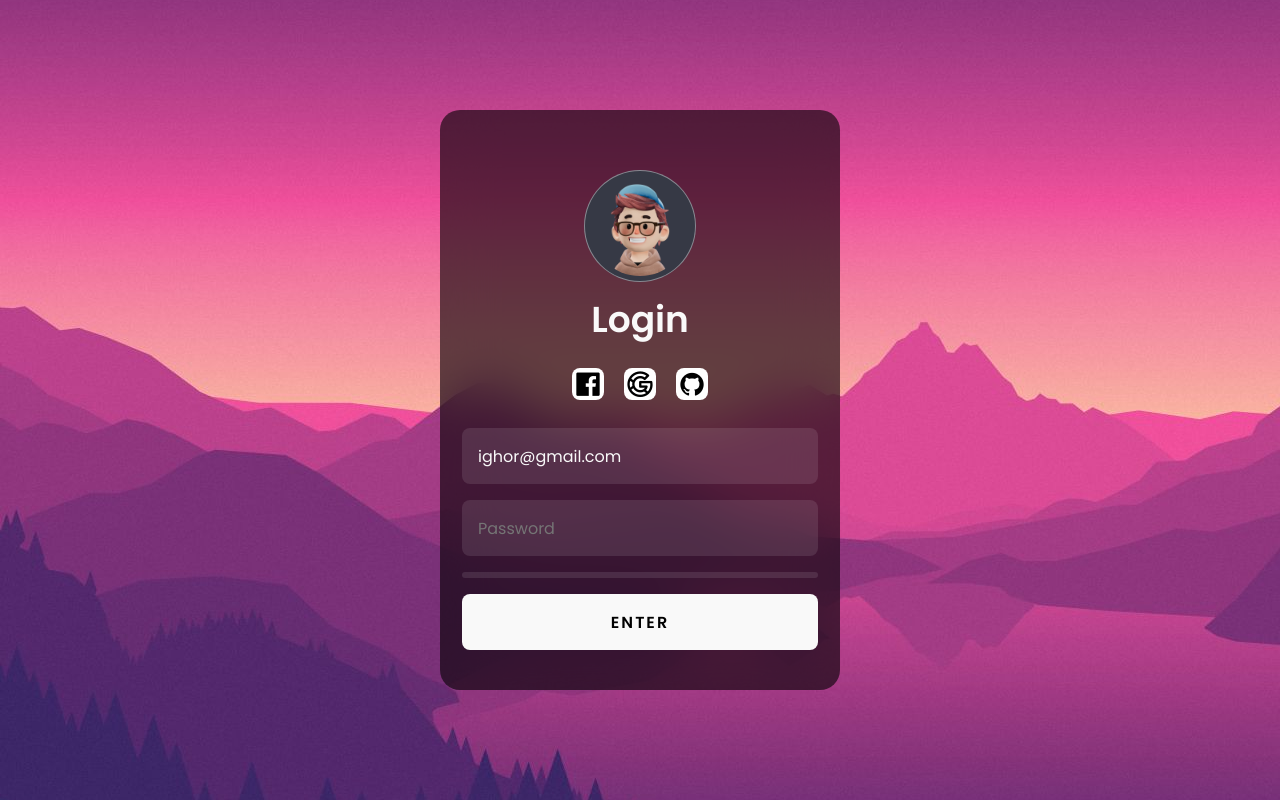
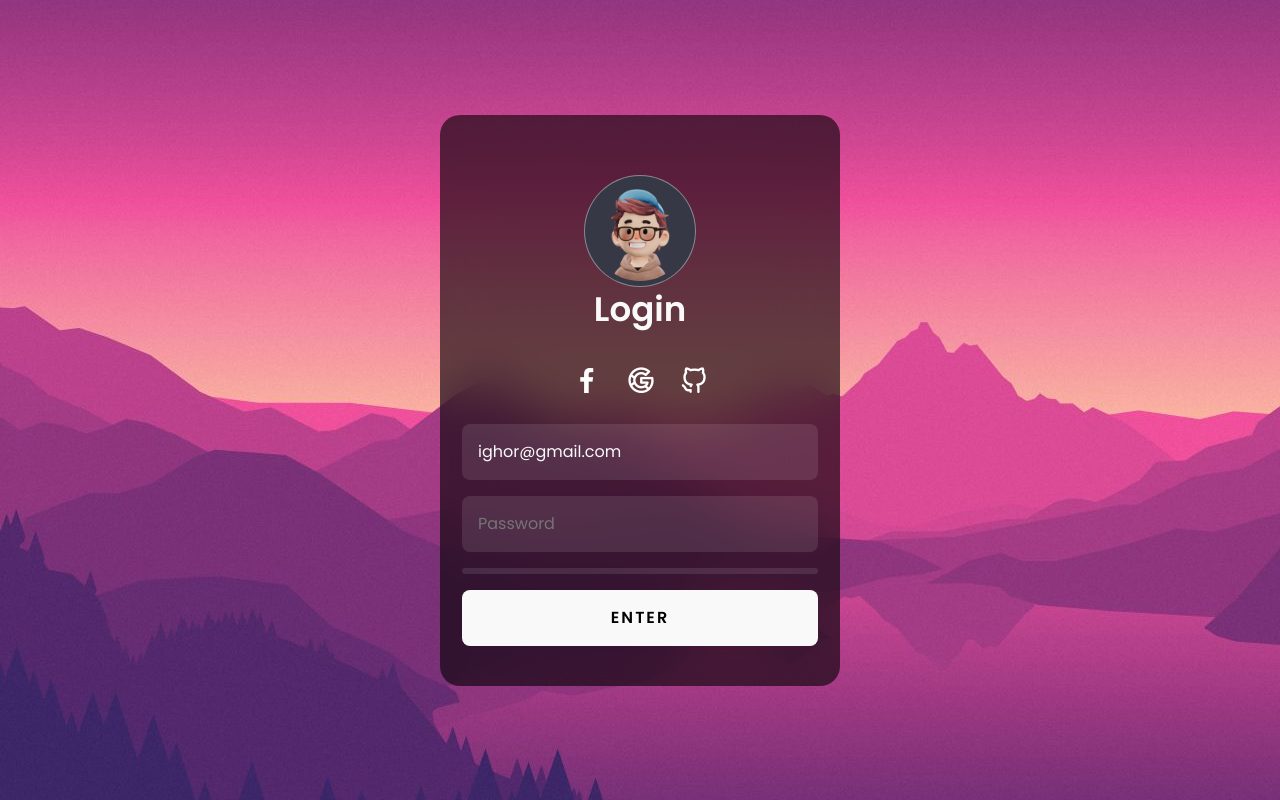
Before and after one commit to ighoralves/sign-up, a website built with Parcel: page index.html in a window 1280 px wide. Built offline with nearby package versions, Linux system fonts and the light colour scheme.

Commit message:
projeto finalizado

```diff
--- a/assets/styles/components/Main.scss
+++ b/assets/styles/components/Main.scss
@@ -19,26 +19,28 @@
     text-align: center;
   }
 
-  &-content {
-    // width: 300px;
-    margin: 0 auto;
-  }
+  // &-content {
+  //   // width: 300px;
+  //   margin: 0 auto;
+  // }
 
   &-icon {
-    margin-top: 30px;
+    margin-top: 40px;
     margin-bottom: 20px;
     display: flex;
     align-items: center;
     justify-content: center;
-    gap: 20px;
+    gap: 25px;
     cursor: pointer;
 
     .uil {
-      color: #000;
+      color: #fff;
       font-size: 28px;
-      background: #fff;
-      border-radius: 8px;
-      padding: 3px 2px 1px;
+    }
+
+    .uil1 {
+      color: #fff;
+      font-size: 30px;
     }
   }
 
@@ -50,7 +52,7 @@
     padding: 5px;
     border: 1px solid rgba(255, 255, 255, 0.4);
     margin: 0 auto;
-    margin-bottom: 20px;
+    margin-bottom: 5px;
 
     img {
       height: 100px;
@@ -61,18 +63,18 @@
 
   h2 {
 
-    font-size: 36px;
+    font-size: 34px;
     font-weight: 600;
-    margin: 0 0 8px;
+    // margin: 0 0 2px;
     color: #f9f9f9;
   }
 
-  h3 {
-    color: #837f90;
-    margin: 0 0 40px;
-    font-weight: 500;
-    font-size: 1rem;
-  }
+  // h3 {
+  //   color: #837f90;
+  //   margin: 0 0 40px;
+  //   font-weight: 500;
+  //   font-size: 1rem;
+  // }
 
   button {
     background: transparent;
--- a/index.html
+++ b/index.html
@@ -24,9 +24,9 @@
         <h2>Login</h2>
 
         <div class="Main-icon">
-          <div class="uil uil-facebook"></div>
+          <div class="uil1 uil-facebook-f"></div>
           <div class="uil uil-google"></div>
-          <div class="uil uil-github"></div>
+          <div class="uil uil-github-alt"></div>
         </div>
 
       </div>
```
Also changed, not shown: dist/index.css, dist/index.js, 1 other file.
